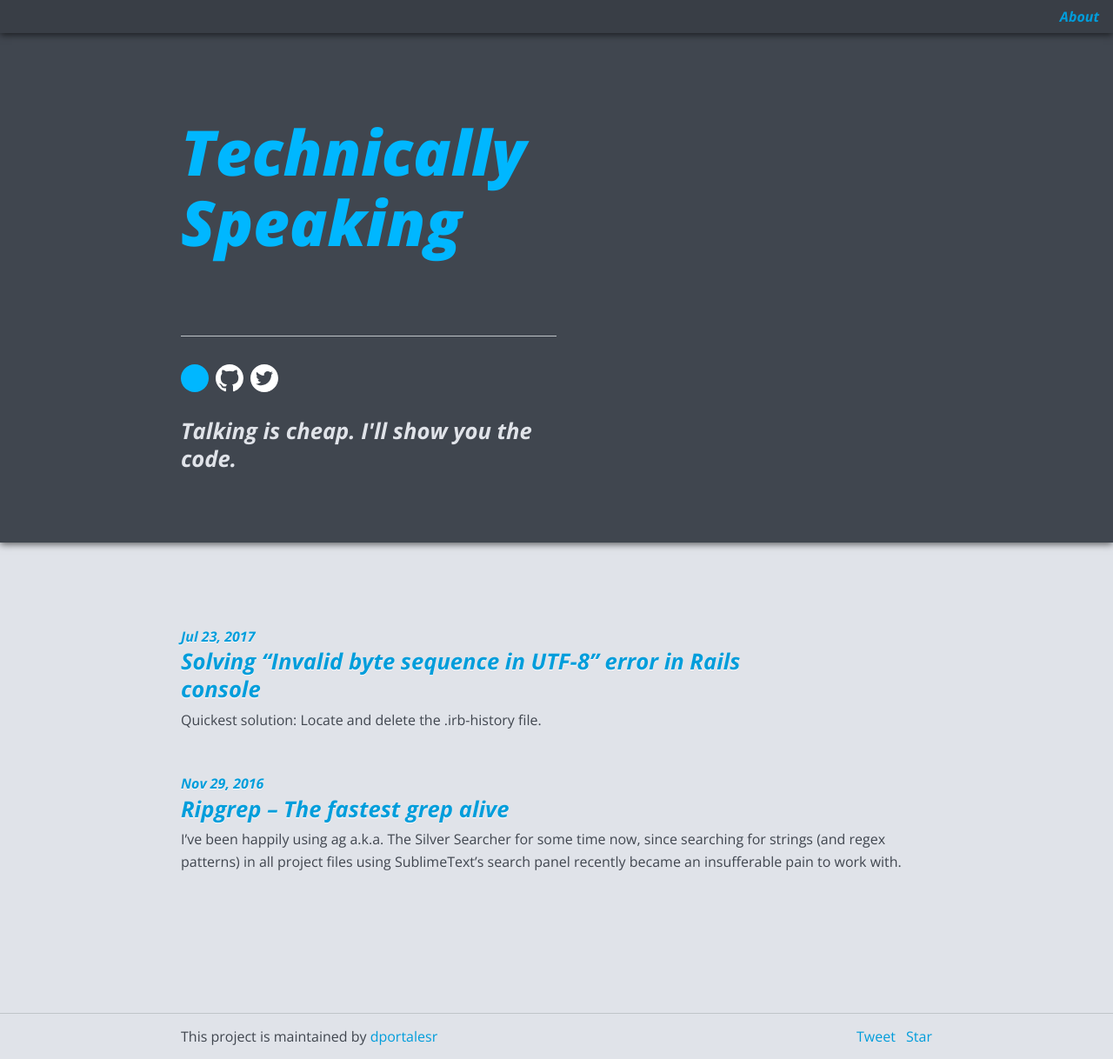
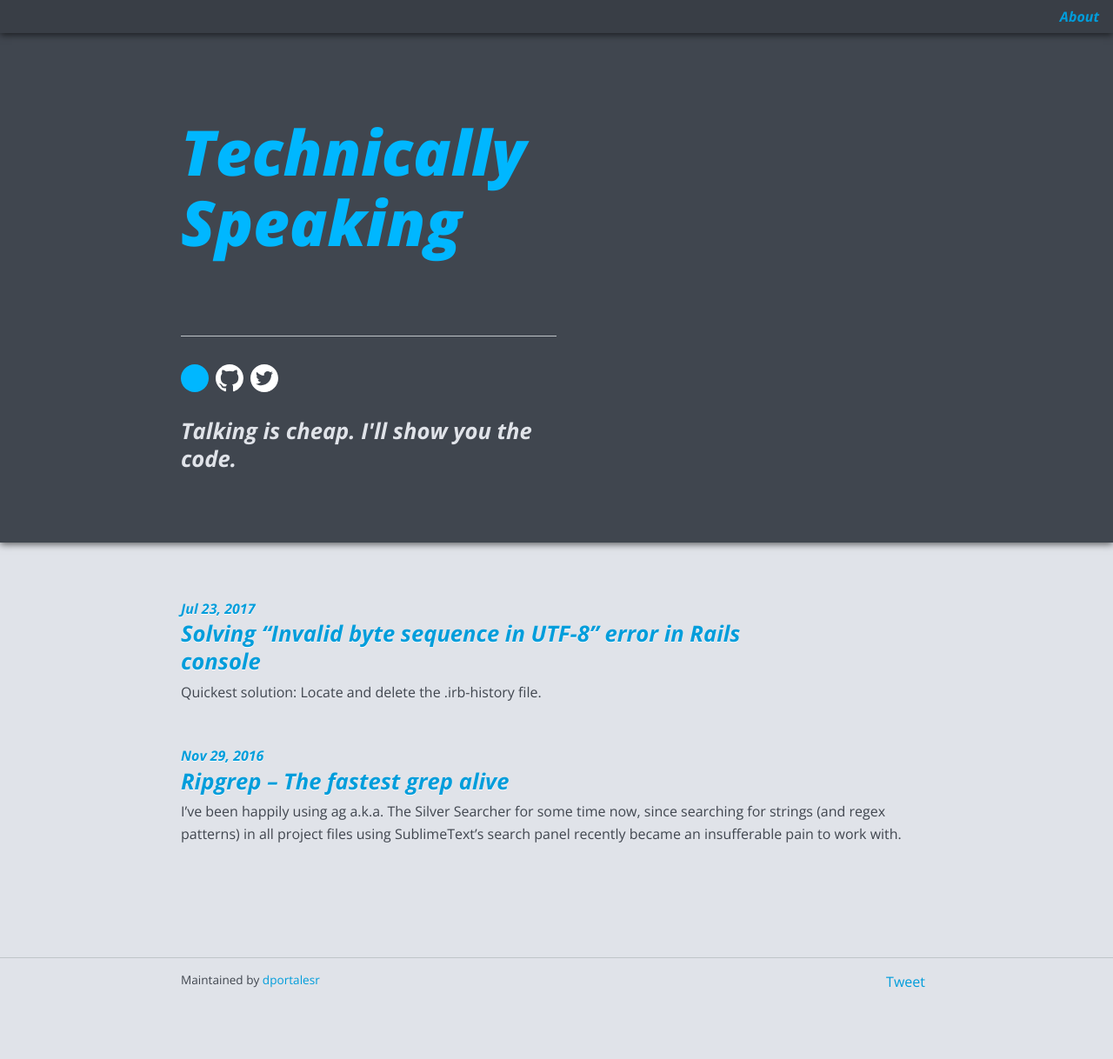
Before and after one commit to dportalesr/technically-speaking, a Jekyll site: the page built from index.md, in a window 1280 px wide. Shown: the whole page at 87% size. Built offline with Jekyll 4.4.1, drawn with Linux system fonts in a browser that asks for light colours; comment, search, counter and statistics services are not loaded; after the commit the page ends 1156 px from its top, so only the background shows below that.

Commit message:
Footer adjustments

```diff
--- a/_includes/footer.html
+++ b/_includes/footer.html
@@ -1,15 +1,18 @@
-<div class="border-top-thin clearfix mt-2 mt-lg-4">
+<footer class="border-top-thin clearfix mt-2 mt-lg-4">
   <div class="container mx-auto px-2">
-    <p class="col-8 sm-width-full left py-2 mb-0">This project is maintained by <a class="text-accent" href="https://github.com/{{ site.github_username }}">{{ site.github_username }}</a></p>
+
+    <p class="col-8 sm-width-full left py-2 mb-0 text-small">Maintained by <a class="text-accent" href="https://github.com/{{ site.github_username }}">{{ site.github_username }}</a></p>
+
     <ul class="list-reset right clearfix sm-width-full py-2 mb-2 mb-lg-0">
-      <li class="inline-block mr-1">
-        <a href="https://twitter.com/share" class="twitter-share-button" data-hashtags="{{ site.title }}">Tweet</a> <script>!function(d,s,id){var js,fjs=d.getElementsByTagName(s)[0],p=/^http:/.test(d.location)?'http':'https';if(!d.getElementById(id)){js=d.createElement(s);js.id=id;js.src=p+'://platform.twitter.com/widgets.js';fjs.parentNode.insertBefore(js,fjs);}}(document, 'script', 'twitter-wjs');</script>
-      </li>
-      <li class="inline-block">
-        <a class="github-button" href="https://github.com/{{ site.github_username }}/{{ site.github_repo }}" data-icon="octicon-star" data-count-href="{{ site.github_username }}/{{ github_repo }}/stargazers" data-count-api="/repos/{{ site.github_username }}/{{ github_repo }}#stargazers_count" data-count-aria-label="# stargazers on GitHub" aria-label="Star {{ site.github_username }}/{{ github_repo }} on GitHub">Star</a>
+      <li class="inline-block align-middle mr-1">
+        <a href="https://twitter.com/share"
+           class="twitter-share-button"
+           data-hashtags="{{ site.title | remove: ' ' }}">Tweet</a>
+        <script>!function(d,s,id){var js,fjs=d.getElementsByTagName(s)[0],p=/^http:/.test(d.location)?'http':'https';if(!d.getElementById(id)){js=d.createElement(s);js.id=id;js.src=p+'://platform.twitter.com/widgets.js';fjs.parentNode.insertBefore(js,fjs);}}(document, 'script', 'twitter-wjs');</script>
       </li>
     </ul>
+
   </div>
-</div>
+</footer>
 
 <script src="/assets/prism.js"></script>
--- a/_layouts/home.html
+++ b/_layouts/home.html
@@ -6,15 +6,19 @@
     <header class="header-background">
 
       <div class="clearfix border-bottom-thick header-top">
+
         <ul class="list-reset right py-1 header-text font-smoothing">
           {% for my_page in site.pages %}
             {% if my_page.title %}
+
             <li class="inline-block">
               <a class="align-middle link-primary header-link mr-2" href="{{ my_page.url | prepend: site.baseurl }}">{{ my_page.title }}</a>
             </li>
+
             {% endif %}
           {% endfor %}
         </ul>
+
       </div>
 
       <div class="container mx-auto px-2 mb-2 clearfix header-text">
@@ -25,7 +29,6 @@
           <div class="col-6 sm-width-full left border-top-thin">
 
             <div class="table">
-
               <div class="inline-block mt-3 mr-1">
                 {% include dot-accent.html %}
               </div>
@@ -37,7 +40,6 @@
               <div class="inline-block mt-3">
                 {% include {{ site.social_link | default: "twitter" }}.html %}
               </div>
-
             </div>
 
             <!-- Set site description in config.yml -->
@@ -49,7 +51,7 @@
 
     </header>
 
-    <div class="container mx-auto px-2 py-4">
+    <div class="container mx-auto px-2 py-3">
       {% for post in site.posts %}
         {% include post_block.html %}
       {% endfor %}
```
